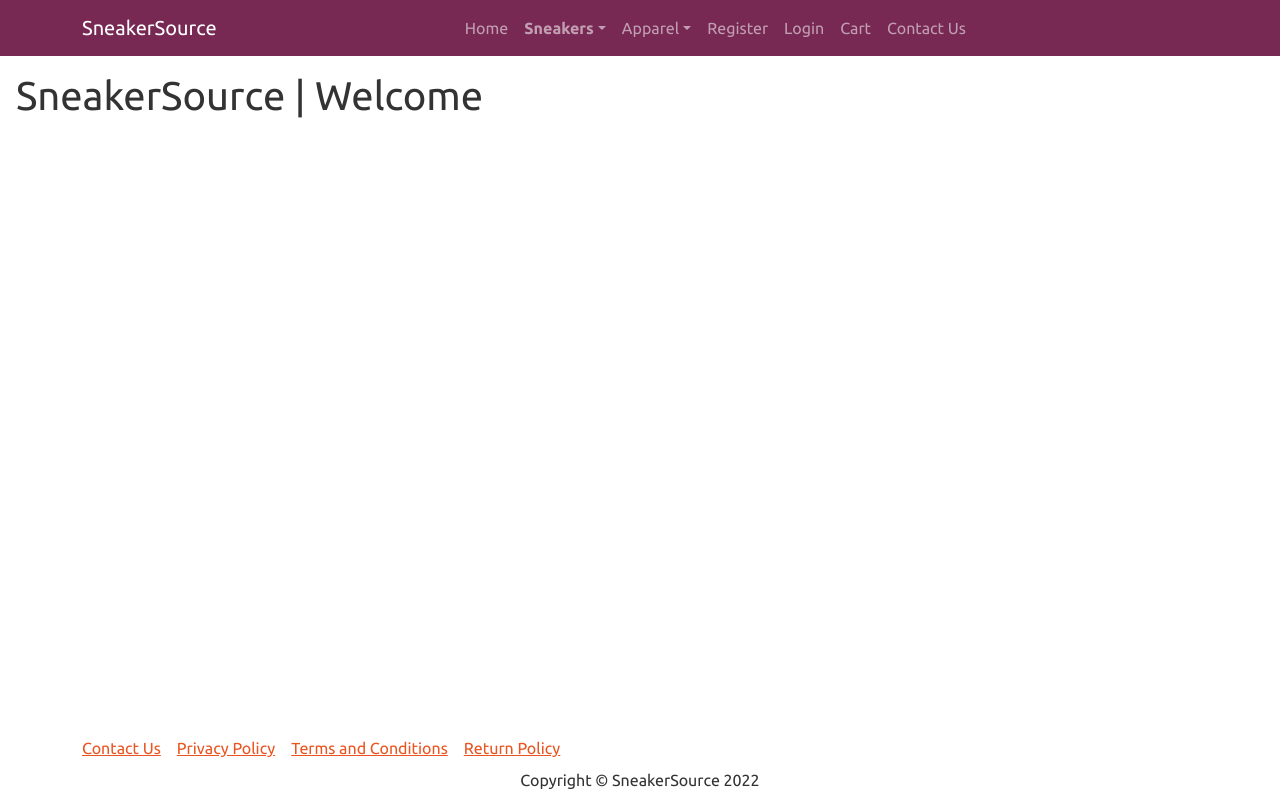
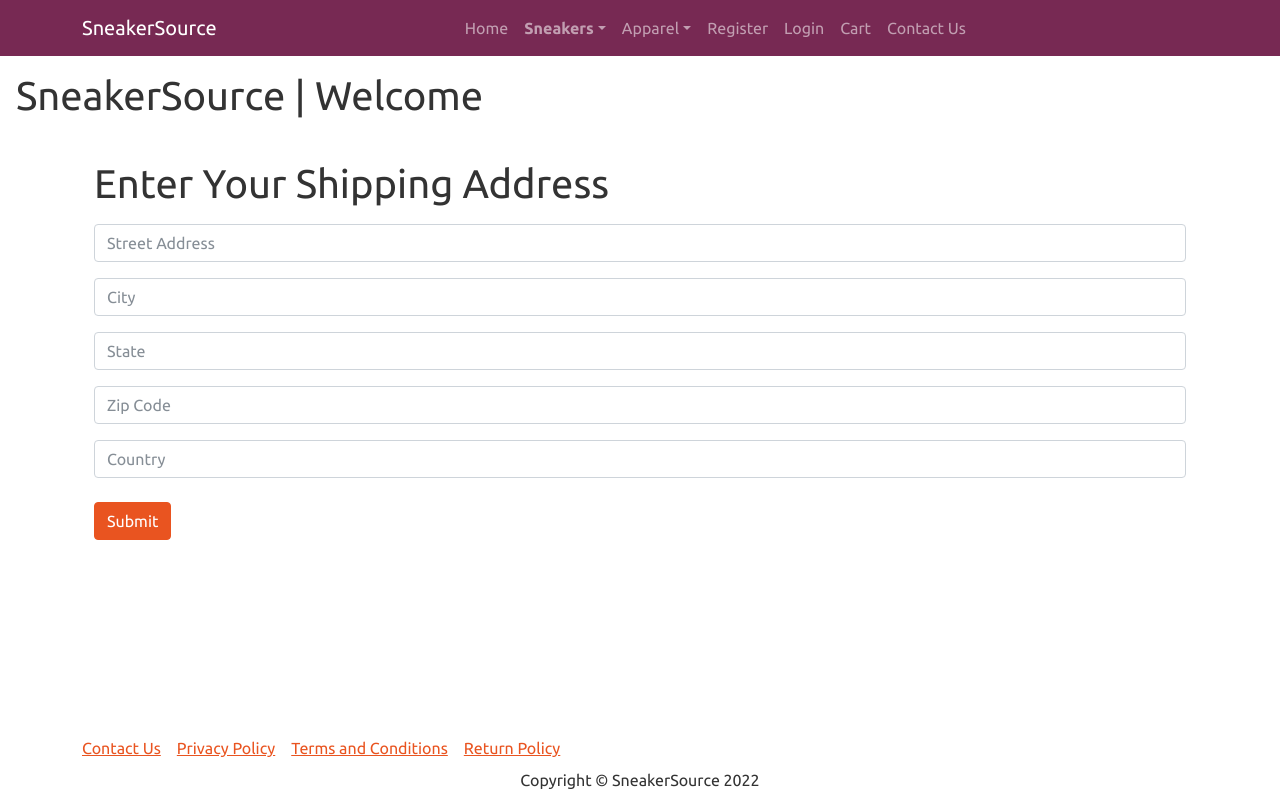
Before and after one commit to nabilk11/autosource-react-django, a React (Create React App) app in the folder frontend/: page /shipping in a window 1280 px wide. Built offline with nearby package versions, Linux system fonts and the light colour scheme.

Commit message:
created basic shipping page form and handler

```diff
--- a/frontend/src/App.jsx
+++ b/frontend/src/App.jsx
@@ -9,6 +9,7 @@ import { Home } from './pages/Home';
 import { CartPage } from './pages/CartPage';
 import { LoginPage } from './pages/LoginPage';
 import { RegisterPage } from './pages/RegisterPage';
+import { ShippingPage } from './pages/ShippingPage';
 
 
 function App() {
@@ -25,6 +26,7 @@ function App() {
         <Route path='/product/:id' element={<ProductPage />}  />
         <Route path='/cart/:id' element={<CartPage />}  />
         <Route path='/cart' element={<CartPage />}  />
+        <Route path='/shipping' element={<ShippingPage />}  />
       </Routes>
     </Container>
     </main>
--- /dev/null
+++ b/frontend/src/pages/ShippingPage.jsx
@@ -0,0 +1,75 @@
+import React, { useState, useEffect, useRef } from 'react';
+import { useNavigate, Link } from 'react-router-dom';
+import { Form, Container, Alert, Button, Row, Card, Col  } from 'react-bootstrap';
+import { useDispatch, useSelector  } from 'react-redux';
+
+export const ShippingPage = () => {
+    const [address, setAddress] = useState()
+    const [city, setCity] = useState()
+    const [zipCode, setZipCode] = useState()
+    const [state, setState] = useState()
+    const [country, setCountry] = useState()
+
+
+    const handleSubmit = (e) =>{
+        e.preventDefault()
+        console.log('sub')
+
+    }
+  return (
+    <Container>
+        <Form onSubmit={handleSubmit} >
+            <h1>
+                Enter Your Shipping Address
+            </h1>
+            <Form.Group className='mt-3' >
+                <Form.Control required type='text'
+                placeholder='Street Address'
+                value={address ? address : ''}
+                onChange={(e) =>setAddress(e.target.value)
+                } >
+                </Form.Control>
+            </Form.Group>
+
+            <Form.Group className='mt-3' >
+                <Form.Control required type='text'
+                placeholder='City'
+                value={city ? city : ''}
+                onChange={(e) =>setCity(e.target.value)
+                } >
+                </Form.Control>
+            </Form.Group>
+            <Form.Group className='mt-3' >
+                <Form.Control required type='text'
+                placeholder='State'
+                value={state ? state : ''}
+                onChange={(e) =>setState(e.target.value)
+                } >
+                </Form.Control>
+            </Form.Group>
+            <Form.Group className='mt-3' >
+                <Form.Control required type='text'
+                placeholder='Zip Code'
+                value={zipCode ? zipCode : ''}
+                onChange={(e) =>setZipCode(e.target.value)
+                } >
+                </Form.Control>
+            </Form.Group>
+            <Form.Group className='mt-3 mb-4' >
+                <Form.Control required type='text'
+                placeholder='Country'
+                value={country ? country : ''}
+                onChange={(e) =>setCountry(e.target.value)
+                } >
+                </Form.Control>
+            </Form.Group>
+
+            <Button type='submit' >
+                Submit
+            </Button>
+        </Form>
+
+
+    </Container>
+  )
+}
```
Also changed, not shown: frontend/src/pages/ProfilePage.jsx (added, +114 -0 lines).
